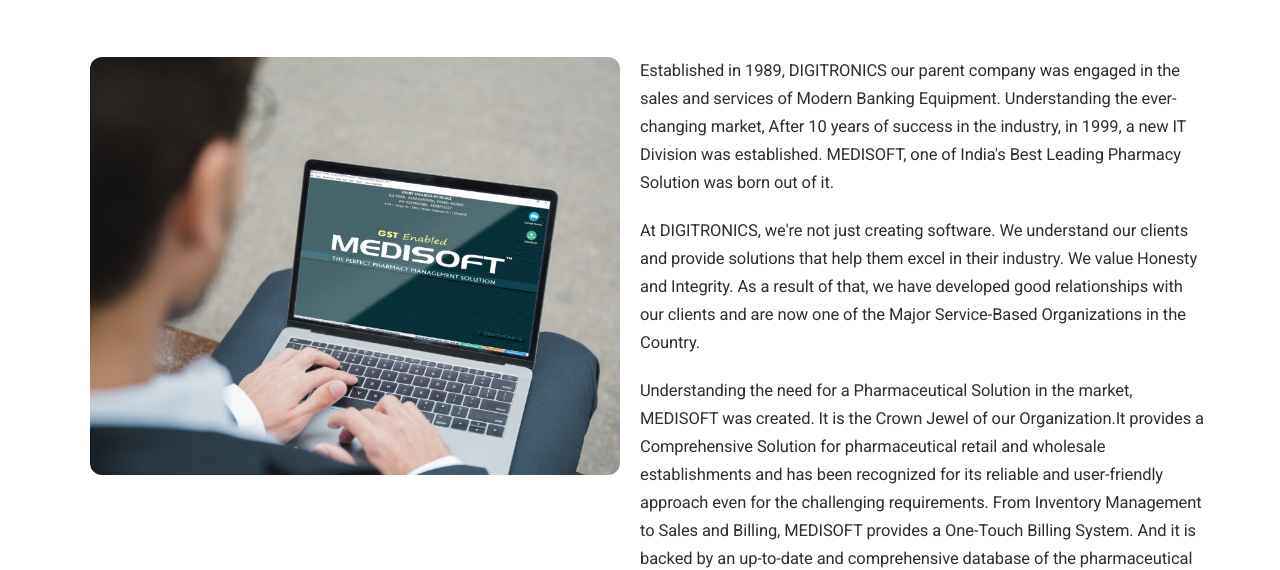
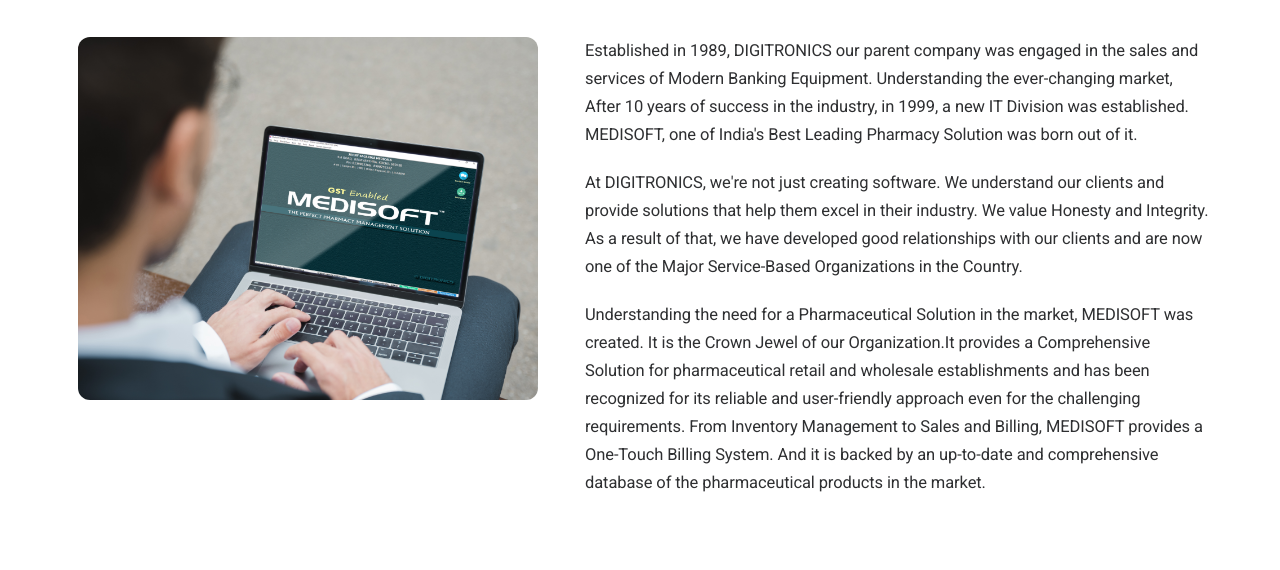
Before and after one commit to Jaseem-v/Medisoft, a website: page about.html in a window 1280 px wide. Shown: the part 383-953 px from the top of the page. Drawn offline with nearby package versions, Linux system fonts and the light colour scheme.

Commit message:
about  added

```diff
--- a/about.html
+++ b/about.html
@@ -114,11 +114,11 @@
                         software .</p> -->
                 </div>
                 <div class="row">
-                    <div class="col-md-12 col-lg-6 col-12 about__right-part about__right-part--aboutpage"
+                    <div class="col-md-12 col-lg-5 col-12 about__right-part about__right-part--aboutpage"
                         data-aos="fade-right">
                         <img src="assets/img/4412071.png" alt="about-img">
                     </div>
-                    <div class="col-md-12 col-lg-6 col-12 about__left-part about__left-part--page" data-aos="fade-left">
+                    <div class="col-md-12 col-lg-7 col-12 about__left-part about__left-part--page" data-aos="fade-left">
                         <!-- <h2 class="heading__primary">About Medisoft</h2> -->
                         <p class="paragraph paragraph--about">Established in 1989, DIGITRONICS our parent company was
                             engaged in the sales and services of Modern Banking Equipment. Understanding the
@@ -138,8 +138,7 @@
                             and user-friendly approach even for the challenging requirements. From Inventory Management
                             to Sales and Billing, MEDISOFT provides a One-Touch Billing System. And it is backed by an
                             up-to-date and comprehensive database of the pharmaceutical products in the market.
-                            With the trust of over 2500 Customers, and with the help
-                            of a dedicated and passionate group of employees, MEDISOFT is growing day by day.</p>
+                            </p>
 
 
                     </div>
--- a/assets/sass/style.scss
+++ b/assets/sass/style.scss
@@ -404,7 +404,7 @@
     }
 
     &--page {
-      padding: 2rem 0rem 0rem;
+      padding: 0rem 0rem 0rem 4rem;
 
       @media only screen and (max-width: $bp-992) {
         padding: 3rem 1rem 0rem;
@@ -413,7 +413,6 @@
   }
 
   &__right-part {
-    padding: 2rem;
     display: flex;
     justify-content: center;
     align-items: center;
```
Also changed, not shown: assets/css/style.css.
